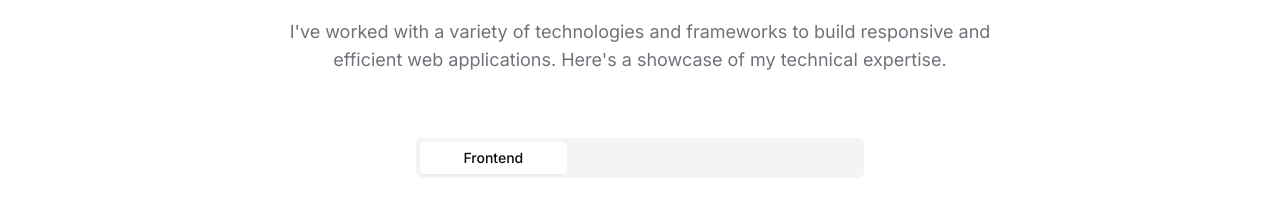
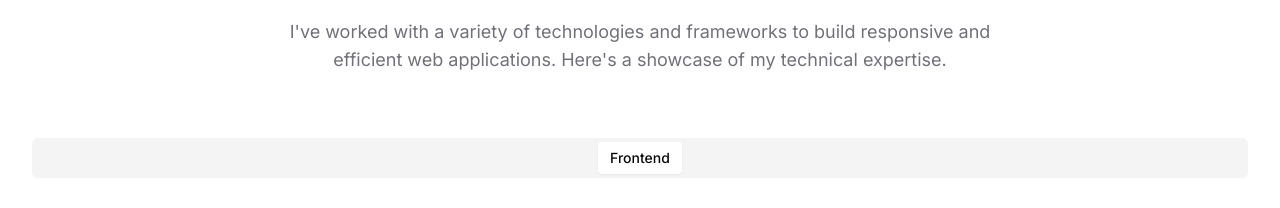
Before and after one commit to ananyajain386/urv_task, a Next.js app: page / in a window 1280 px wide. Shown: the part 1215-1423 px from the top of the page. Built offline with nearby package versions, Linux system fonts and the light colour scheme.

Commit message:
added skills

```diff
--- a/components/skills-showcase.tsx
+++ b/components/skills-showcase.tsx
@@ -66,7 +66,7 @@ export default function SkillsShowcase() {
   return (
     <Tabs defaultValue="frontend" value={activeTab} onValueChange={setActiveTab} className="w-full">
       <div className="flex justify-center mb-8">
-        <TabsList className="grid grid-cols-3 w-full max-w-md">
+        <TabsList className=" w-full">
           <TabsTrigger value="frontend">Frontend</TabsTrigger>
           {/* <TabsTrigger value="backend">Backend</TabsTrigger>
           <TabsTrigger value="tools">Tools</TabsTrigger> */}
```
